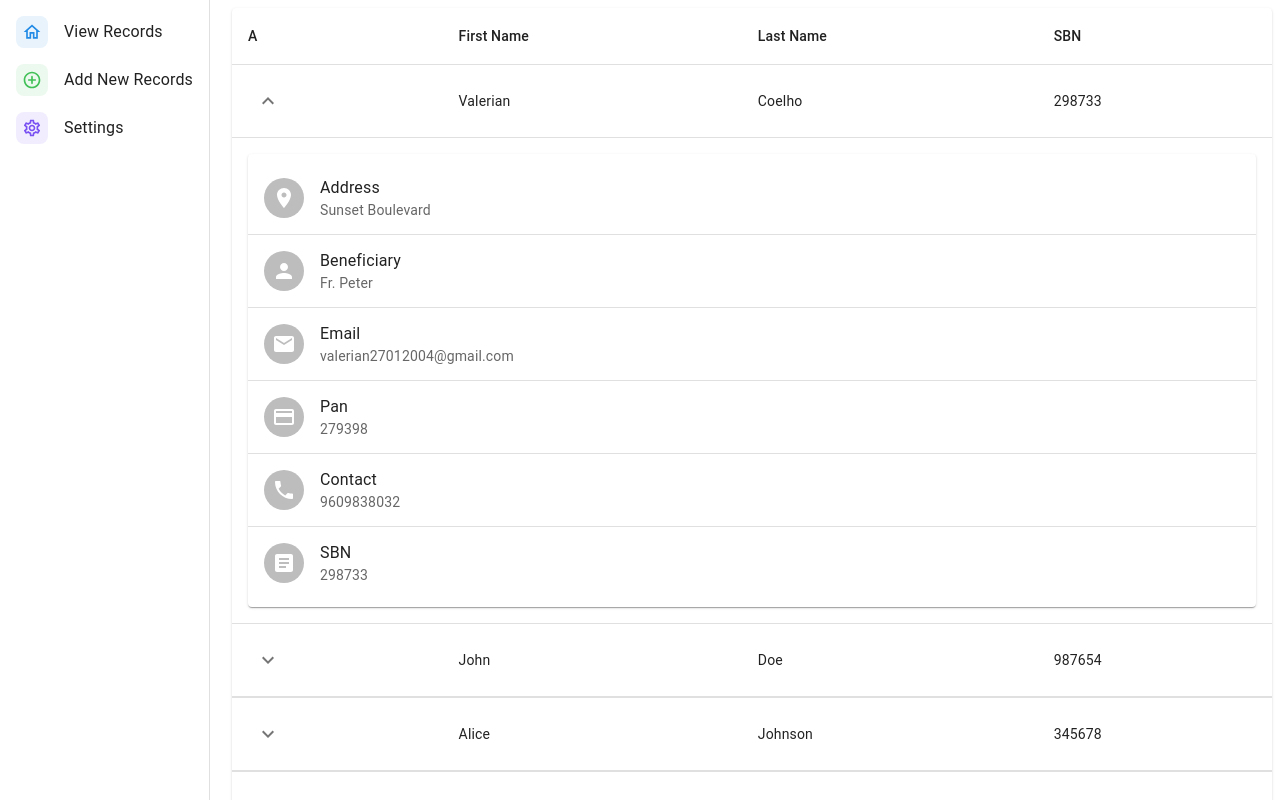
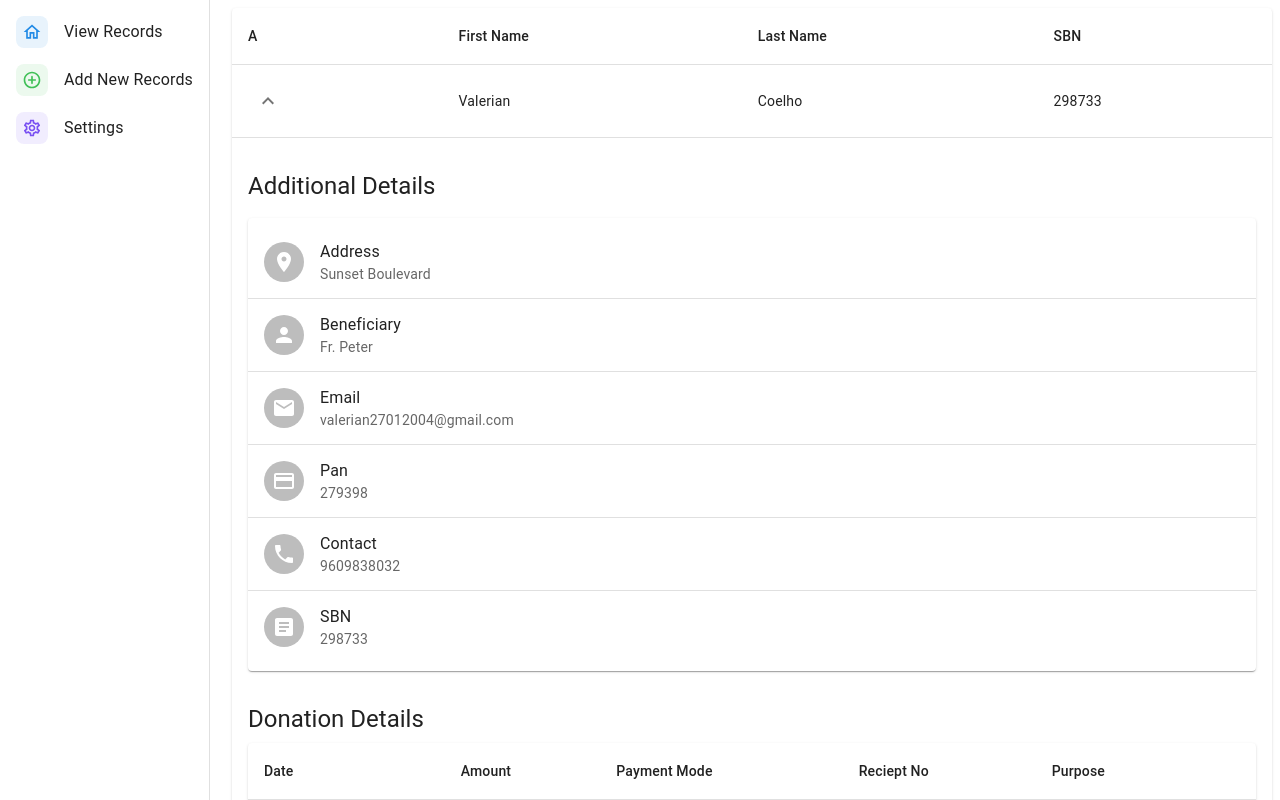
Before and after one commit to ValerianCoelho/Clergy-Catalog, a React (Vite) app: page / in a window 1280 px wide. Both pictures are taken after a click on the button 268 px from the left and 101 px from the top of the page. Shown: the top 800 px of the page. Built offline with nearby package versions, Linux system fonts and the light colour scheme.

Commit message:
Donations Details Table Added

```diff
--- a/src/pages/View/View.jsx
+++ b/src/pages/View/View.jsx
@@ -17,7 +17,7 @@ import WorkIcon from '@mui/icons-material/Work';
 import BeachAccessIcon from '@mui/icons-material/BeachAccess';
 
 import { details } from './constants'
-import { Box, Collapse, Divider, IconButton } from '@mui/material';
+import { Box, Collapse, Divider, IconButton, Typography } from '@mui/material';
 import { KeyboardArrowDown, KeyboardArrowUp } from '@mui/icons-material';
 
 import LocationOnIcon from '@mui/icons-material/LocationOn';
@@ -91,6 +91,35 @@ function DisplayDetails({person}) {
   )
 }
 
+function DisplayDonations({donations}) {
+  return (
+    <TableContainer component={Paper} sx={{marginBottom: 4}}>
+      <Table>
+        <TableHead>
+          <TableRow>
+            <TableCell>Date</TableCell>
+            <TableCell>Amount</TableCell>
+            <TableCell>Payment Mode</TableCell>
+            <TableCell>Reciept No</TableCell>
+            <TableCell>Purpose</TableCell>
+          </TableRow>
+        </TableHead>
+        <TableBody>
+          {donations.map((donation, index) => (
+            <TableRow key={index} sx={{ '&:last-child td, &:last-child th': { border: 0 } }}>
+              <TableCell>{donation.date}</TableCell>
+              <TableCell>{donation.amount}</TableCell>
+              <TableCell>{donation.paymentMode}</TableCell>
+              <TableCell>{donation.recieptNo}</TableCell>
+              <TableCell>{donation.purpose}</TableCell>
+            </TableRow>
+          ))}
+        </TableBody>
+      </Table>
+    </TableContainer>
+  )
+}
+
 export default function View() {
   const [open, setOpen] = useState(-1);
 
@@ -121,7 +150,10 @@ export default function View() {
               <TableRow sx={{ '&:last-child td, &:last-child th': { border: 0 } }}>
                 <TableCell colSpan={4} sx={{paddingTop: 0, paddingBottom: 0}}>
                   <Collapse in={open == index} timeout='auto' unmountOnExit>
+                    <Typography variant='h5' sx={{marginTop: 4, marginBottom: 1}}>Additional Details</Typography>
                     <DisplayDetails person={person}/>
+                    <Typography variant='h5' sx={{marginTop: 4, marginBottom: 1}}>Donation Details</Typography>
+                    <DisplayDonations donations={person.donations}/>
                   </Collapse>
                 </TableCell>
               </TableRow>
--- a/src/pages/View/constants.js
+++ b/src/pages/View/constants.js
@@ -13,14 +13,14 @@ export const details = [
                 date: '08-15-2022',
                 amount: '230000',
                 paymentMode: 'Cheque',
-                receiptNo: '92389',
+                recieptNo: '92389',
                 purpose: 'Prayers'
             },
             {
                 date: '12-01-2023',
                 amount: '230000',
                 paymentMode: 'Cheque',
-                receiptNo: '98732',
+                recieptNo: '98732',
                 purpose: 'Thanksgiving'
             }
         ]
@@ -39,7 +39,7 @@ export const details = [
                 date: '05-20-2022',
                 amount: '50000',
                 paymentMode: 'Online Transfer',
-                receiptNo: '56789',
+                recieptNo: '56789',
                 purpose: 'Education'
             }
         ]
@@ -58,7 +58,7 @@ export const details = [
                 date: '11-10-2022',
                 amount: '75000',
                 paymentMode: 'Credit Card',
-                receiptNo: '34567',
+                recieptNo: '34567',
                 purpose: 'Medical Assistance'
             }
         ]
@@ -77,7 +77,7 @@ export const details = [
                 date: '02-28-2023',
                 amount: '100000',
                 paymentMode: 'Cash',
-                receiptNo: '98765',
+                recieptNo: '98765',
                 purpose: 'Community Development'
             }
         ]
@@ -96,7 +96,7 @@ export const details = [
                 date: '07-15-2023',
                 amount: '45000',
                 paymentMode: 'Bank Transfer',
-                receiptNo: '87654',
+                recieptNo: '87654',
                 purpose: 'Orphanage Support'
             }
         ]
```
